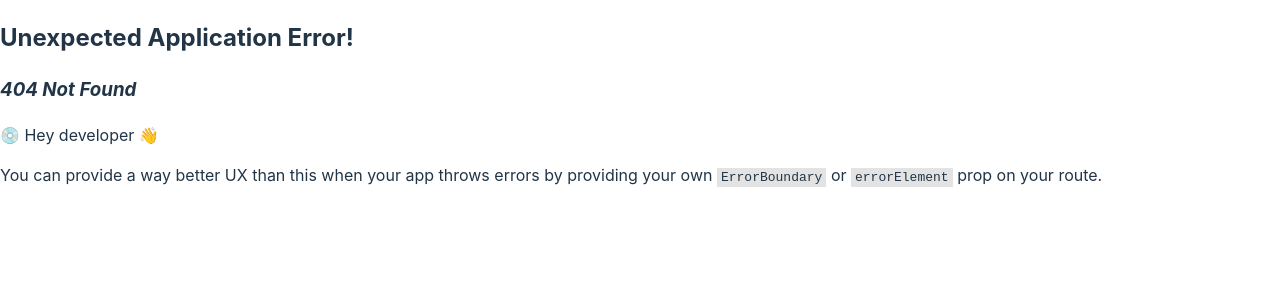
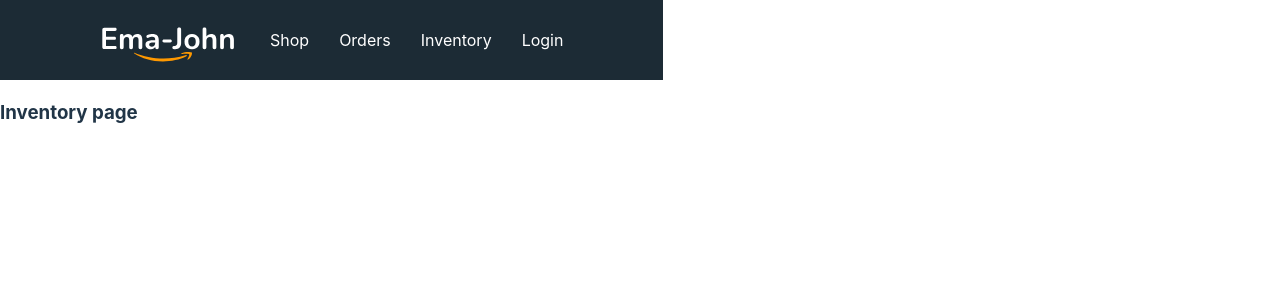
Before and after one commit to rabeya003/Ema-John-Shopping-app, a React app: page /inventory in a window 1280 px wide. Before the commit this address had no page. Shown: the top 300 px of the page. Built offline with nearby package versions, Linux system fonts and the light colour scheme; the HTML template or start-up script is replaced by a standard one.

Commit message:
nav item created

```diff
--- a/src/Component/Header/Hedaer.jsx
+++ b/src/Component/Header/Hedaer.jsx
@@ -1,14 +1,15 @@
 import "./Header.css";
 import logo from "../../images/Logo.svg";
+import { Link } from "react-router-dom";
 const Hedaer = () => {
   return (
     <nav className="header">
       <img src={logo} alt="" />
       <div className="ankor">
-        <a href="/">Shop</a>
-        <a href="/orders">Orders</a>
-        <a href="/inventory">Inventory</a>
-        <a href="/login">Login</a>
+        <Link to="/">Shop</Link>
+        <Link to="/orders">Orders</Link>
+        <Link to="/inventory">Inventory</Link>
+        <Link to="/login">Login</Link>
       </div>
     </nav>
   );
--- /dev/null
+++ b/src/Component/Inventory/Inventory.jsx
@@ -0,0 +1,9 @@
+const Inventory = () => {
+  return (
+    <div>
+      <h3>Inventory page</h3>
+    </div>
+  );
+};
+
+export default Inventory;
--- /dev/null
+++ b/src/Component/LogIn/LogIn.jsx
@@ -0,0 +1,9 @@
+const LogIn = () => {
+  return (
+    <div>
+      <h3>Log in page</h3>
+    </div>
+  );
+};
+
+export default LogIn;
```
Also changed, not shown: src/main.jsx (+10 -0 lines).
